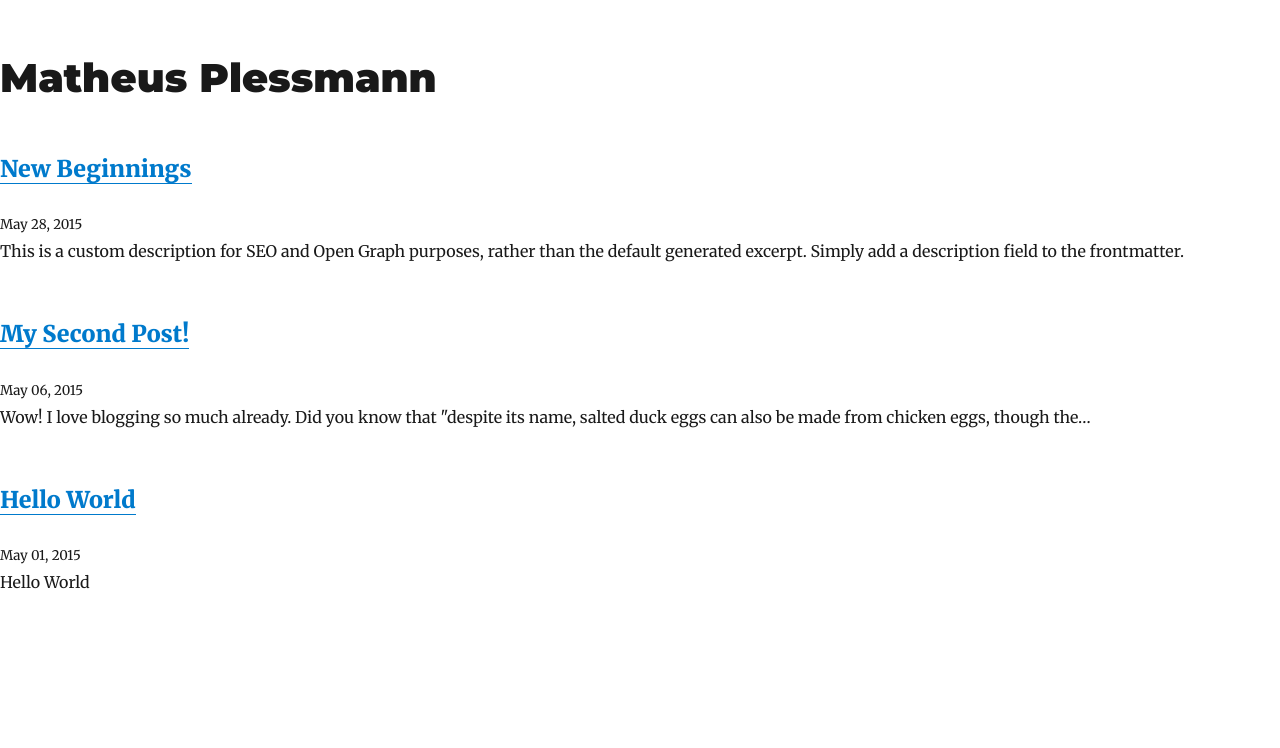
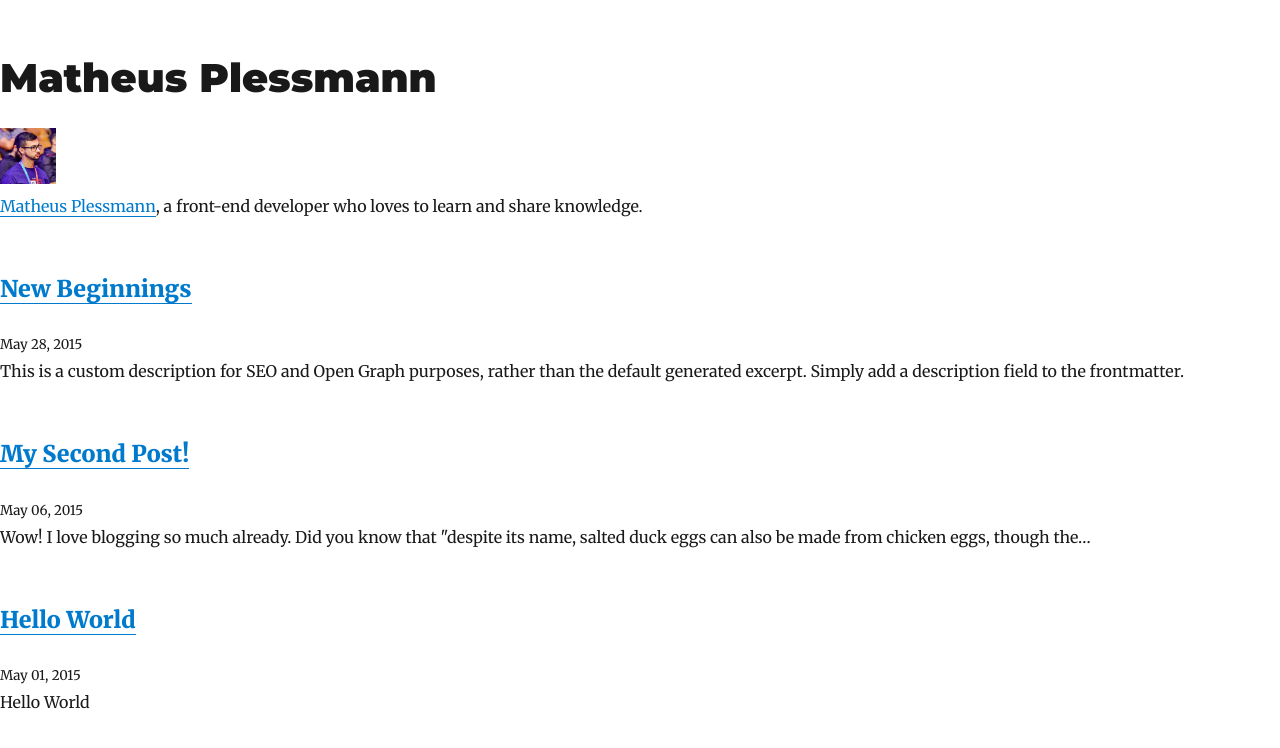
Before and after one commit to maplessmann/matheusplessmann.com, a Gatsby site: page / in a window 1280 px wide. Built offline with nearby package versions, Linux system fonts and the light colour scheme; Gatsby itself is replaced by a stand-in of ours; some packages are replaced by stand-ins of ours.

Commit message:
Create initial Bio component

```diff
--- a/gatsby-config.js
+++ b/gatsby-config.js
@@ -87,6 +87,7 @@ module.exports = {
     siteUrl: `https://matheusplessmann.netlify.app/`,
     social: {
       twitter: `maplessmann`,
+      github: `maplessmann`,
     },
   },
   plugins: [
--- /dev/null
+++ b/src/components/Bio/hooks.js
@@ -0,0 +1,34 @@
+import { useStaticQuery, graphql } from 'gatsby'
+
+const useBio = () => {
+  const data = useStaticQuery(graphql`
+    query {
+      profileImage: file(absolutePath: { regex: "/profile-photo.png/" }) {
+        childImageSharp {
+          fixed(width: 56, quality: 56) {
+            ...GatsbyImageSharpFixed
+          }
+        }
+      }
+      site {
+        siteMetadata {
+          author {
+            name
+            summary
+          }
+          social {
+            github
+          }
+        }
+      }
+    }
+  `)
+
+  return {
+    imageData: data.profileImage.childImageSharp.fixed,
+    author: data.site.siteMetadata.author,
+    social: data.site.siteMetadata.social,
+  }
+}
+
+export default useBio
--- /dev/null
+++ b/src/components/Bio/index.js
@@ -0,0 +1,25 @@
+import useBio from './hooks'
+
+import Img from 'gatsby-image'
+
+const Bio = () => {
+  const { imageData, author, social } = useBio()
+
+  return (
+    <div className="bio">
+      <Img fixed={imageData} alt="Matheus Plessmann" />
+      <p className="summary">
+        <a
+          href={`http://github.com/${social.github}`}
+          target="_blank"
+          rel="noreferrer"
+        >
+          {author.name}
+        </a>
+        , {author.summary}
+      </p>
+    </div>
+  )
+}
+
+export default Bio
--- a/src/pages/index.js
+++ b/src/pages/index.js
@@ -3,6 +3,7 @@ import { graphql } from 'gatsby'
 import Layout from "@components/Layout"
 import SEO from "@components/Seo"
 import Header from '@components/Header'
+import Bio from '@components/Bio'
 import Posts from '@components/Posts'
 
 const Home = ({ data }) => {
@@ -13,6 +14,7 @@ const Home = ({ data }) => {
     <Layout>
       <SEO title="Home" />
       <Header title={siteTitle} />
+      <Bio />
       <Posts posts={posts} />
     </Layout>
   )
```
Also changed, not shown: content/assets/profile-photo.png (added), content/assets/profile-pic.jpg (deleted).
